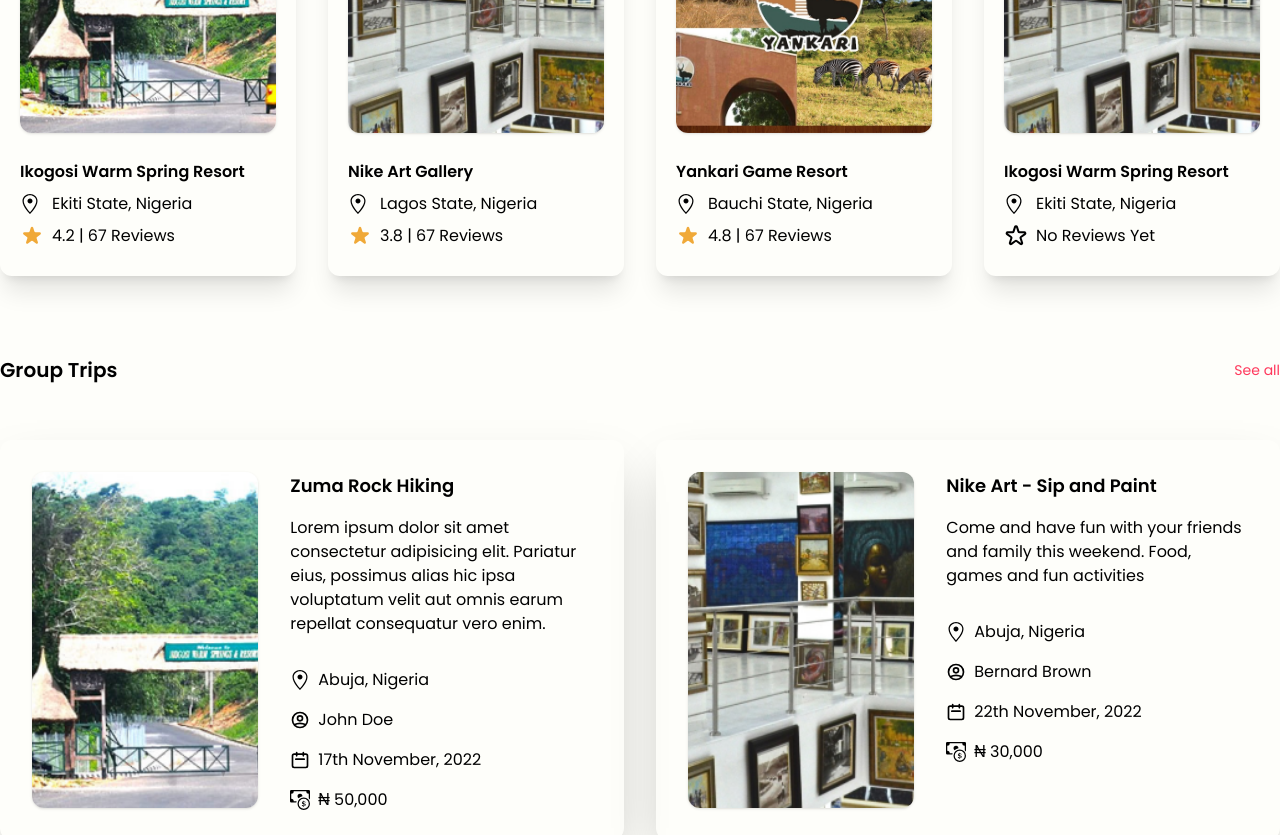
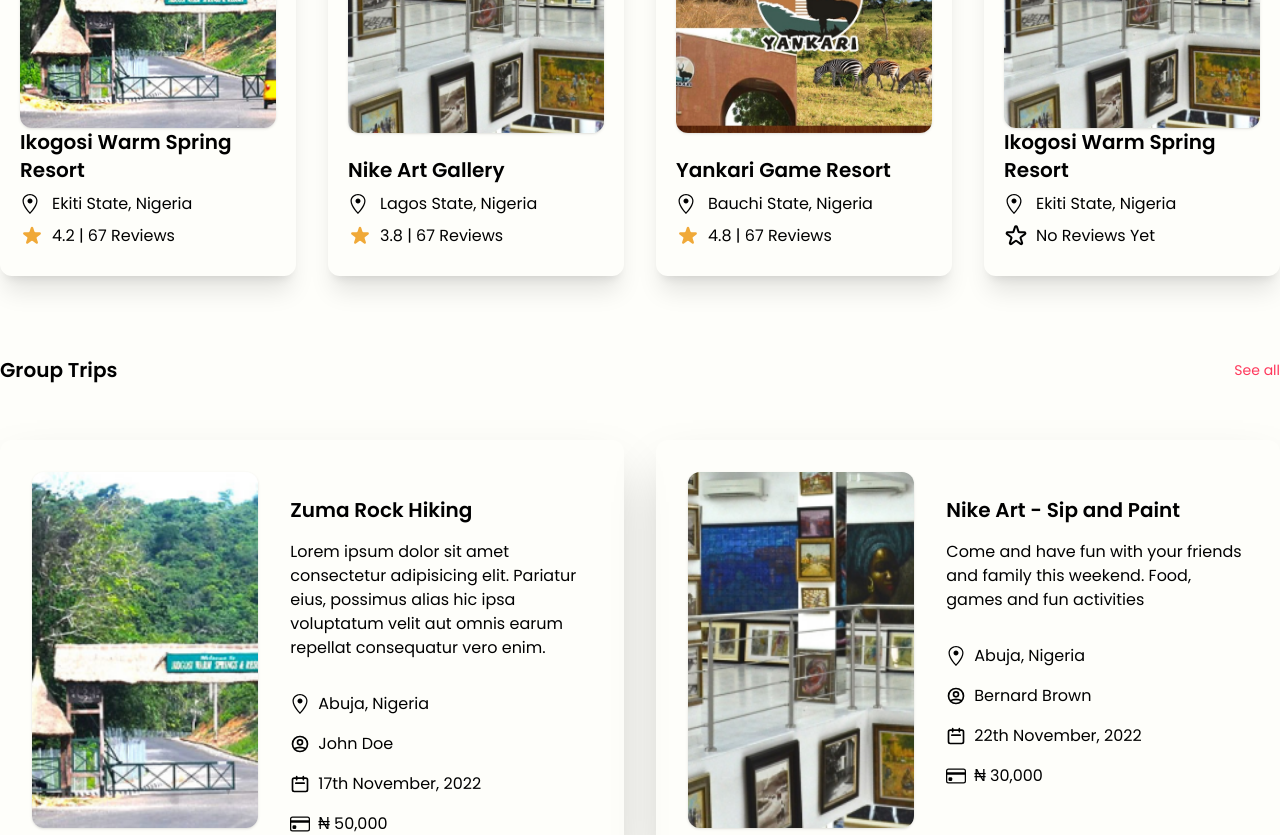
Before and after one commit to Mopharr/TravelBunny, a Next.js app: page / in a window 1280 px wide. Shown: the part 380-1215 px from the top of the page. Built offline with nearby package versions, Linux system fonts and the light colour scheme.

Commit message:
fixes to codebase

```diff
--- a/components/blocks/Card/GroupCard.tsx
+++ b/components/blocks/Card/GroupCard.tsx
@@ -1,7 +1,7 @@
 import Image from 'next/image';
 import { GoLocation } from 'react-icons/go';
 import { HiOutlineCalendar, HiOutlineUserCircle } from 'react-icons/hi';
-import { BsCashCoin } from 'react-icons/bs';
+import { BsCreditCard } from 'react-icons/bs';
 import Test from '../../../assets/images/ik.png';
 
 type Props = {
@@ -23,7 +23,7 @@ const GroupCard = ({
   tourDate,
   tourAgent,
 }: Props) => (
-  <div className='flex flex-col md:flex-row p-8 rounded-xl shadow-2xl md:h-[400px] w-full justify-between space-x-8'>
+  <div className='flex flex-col md:flex-row p-8 rounded-xl shadow-2xl md:h-[420px] w-full justify-between space-y-6 md:space-x-8'>
     <div className='relative h-[100%] md:w-[50%] rounded-xl transition ease-in-out duration-800 hover:scale-105'>
       <Image
         src={img}
@@ -34,7 +34,7 @@ const GroupCard = ({
     </div>
     <div className='flex flex-col space-y-8 md:w-8/12 details justify-self-start'>
       <div className='space-y-4'>
-        <h3 className='text-lg font-semibold cursor-pointer hover:underline'>
+        <h3 className='text-xl font-semibold cursor-pointer hover:underline'>
           {resortName}
         </h3>
         <p className='text-base'>{resortDescription}</p>
@@ -54,7 +54,7 @@ const GroupCard = ({
           <p>{tourDate}</p>
         </div>
         <div className='flex items-center justify-start space-x-2'>
-          <BsCashCoin size={20} />
+          <BsCreditCard size={20} />
           <p>₦ {resortPrice}</p>
         </div>
       </div>
--- a/components/blocks/Card/index.tsx
+++ b/components/blocks/Card/index.tsx
@@ -26,7 +26,7 @@ const Card = ({
       />
     </div>
     <div className='text-base space-y-[0.5rem] mb-2'>
-      <h3 className='font-semibold cursor-pointer hover:text-[#36454f] hover:underline'>
+      <h3 className='font-semibold cursor-pointer hover:text-[#36454f] hover:underline text-xl'>
         {resortName}
       </h3>
       <div className='flex items-center justify-start space-x-3'>
```
